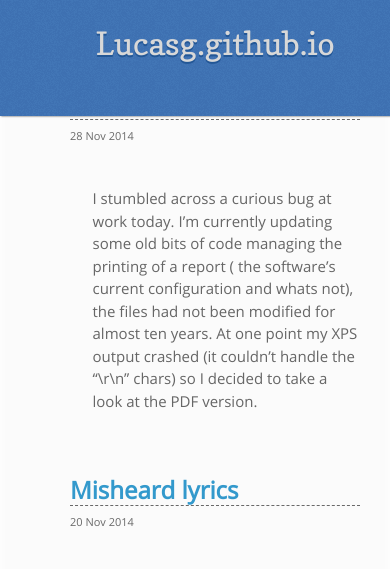
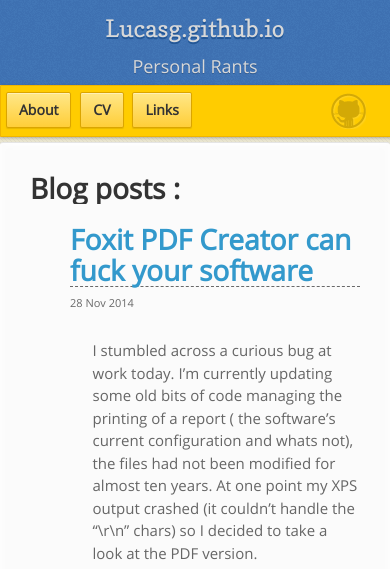
Before and after one commit to gavz/lucasg.github.io, a Jekyll site: the page built from index.html, in a window 390 px wide and 1400 px high, cut to the strip 0-569 px from the top of the window. Built offline with Jekyll 4.4.1, drawn with Linux system fonts in a browser that asks for light colours; nearby versions of some CDN libraries.

Commit message:
Modified styles for media print (i.e. smartphones) to keep the nav at the top

```diff
--- a/_layouts/default.html
+++ b/_layouts/default.html
@@ -28,17 +28,6 @@
       <p>{{page.title}}</p>
     </div>
 
-
-    <section>
-
-
-			<div class="container">
-			 {{ content }}
-			</div><!-- /.container -->
-
-
-    </section>
-
     <div id="banner">
         <span><a href="https://github.com/lucasg" id="logo"></a>
         </span>
@@ -51,5 +40,18 @@
     </div><!-- end banner -->
 
 
+    <section>
+
+
+			<div class="container">
+			 {{ content }}
+			</div><!-- /.container -->
+
+
+    </section>
+
+
+
+
   </body>
 </html>
--- a/stylesheets/styles.css
+++ b/stylesheets/styles.css
@@ -1000,7 +1000,7 @@
   }
 
   div.title {
-    padding: 20px 20px;
+    padding: 5px 20px;
     margin: 0;
   }
   div.title h1 {
@@ -1012,7 +1012,7 @@
     -ms-text-overflow: ellipsis;
   }
   div.title p {
-    display: none;
+    /*display: none;*/
   }
 
   #banner {
@@ -1037,12 +1037,12 @@
   }
 }
 @media print, screen and (max-width: 480px) {
-  header {
+  div.title {
     position: relative;
     padding: 5px 0px;
     min-height: 0px;
   }
-  header h1 {
+  div.title h1 {
     font-size: 24px;
     white-space: nowrap;
     overflow: hidden;
@@ -1056,7 +1056,9 @@
   }
 
   #banner {
-    display: none;
+    /*display: none;*/
+    position: relative;
+    top:0px;
   }
 
   header ul {
```
